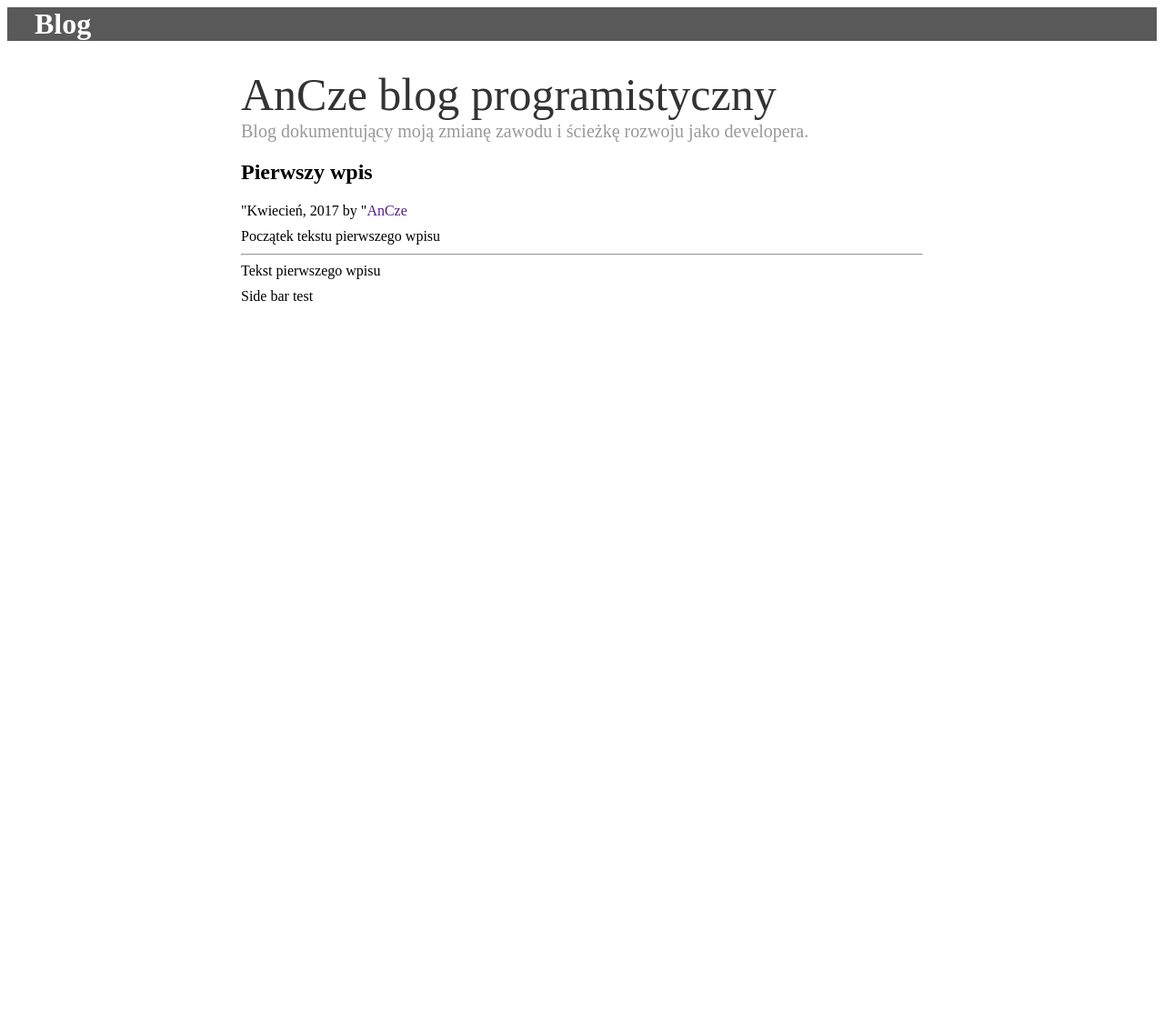
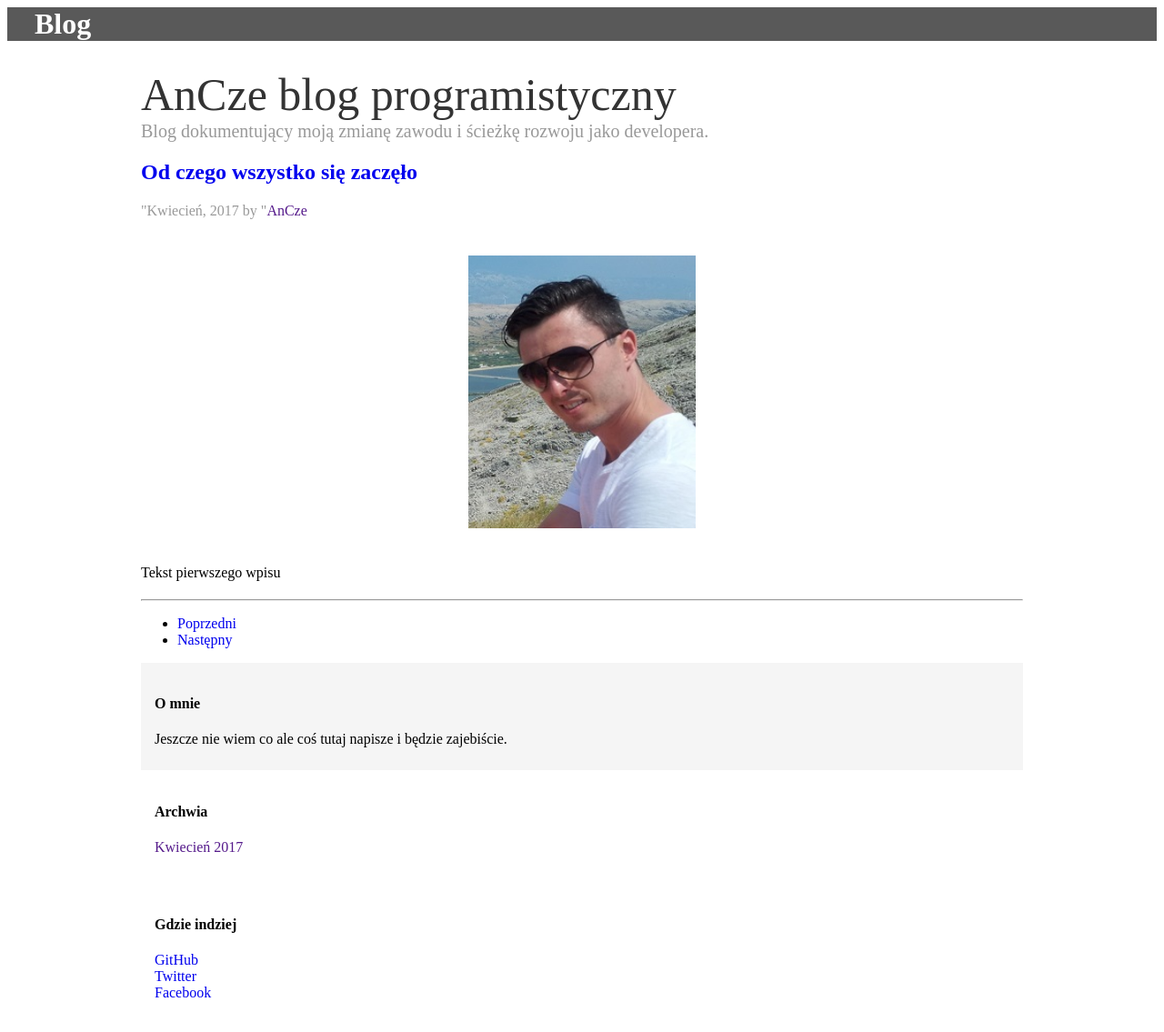
Before and after one commit to AnCze/AnCze.github.io, a website: page src/app/blog/blog.component.html in a window 1280 px wide. Shown: the whole page at 91% size. Before the commit the page ends 800 px from the top, so only its background shows below. Drawn offline with Linux system fonts and the light colour scheme; files whose address does not match are found by name.

Commit message:
Blog in progress

```diff
--- a/src/app/blog/blog.component.css
+++ b/src/app/blog/blog.component.css
@@ -12,7 +12,7 @@ a {
 }
 
 a:hover {
-    color: #FFFFFF;
+    color: #00c8d7;
 }
 
 p {
@@ -25,7 +25,7 @@ h1 {
 }
 
 .container {
-    width: 750px;
+    width: 970px;
     padding-right: 15px;
     padding-left: 15px;
     margin-left: auto;
@@ -47,6 +47,30 @@ h1 {
     color: #999;
 }
 
-.blog-sidebar {
-    float: right;
+.blogPostMeta {
+    margin-bottom: 40px;
+    color: #999;
 }
+
+.blogPostContent {
+    margin-top: 40px;
+    margin-bottom: 20px;
+}
+
+img {
+    display: block;
+    margin: auto;
+}
+
+.sidebarModuleAbout {
+    background-color: #f5f5f5;
+}
+
+.sidebarModule {
+    padding: 15px;
+}
+
+.listUnstyled {
+    list-style: none;
+    padding-left: 0;
+}
--- a/src/app/blog/blog.component.html
+++ b/src/app/blog/blog.component.html
@@ -9,26 +9,55 @@
             <h1>Blog</h1>
         </div>
     </div>
-
     <div class="container">
+        <div>
             <h1 class="blog-title">AnCze blog programistyczny</h1>
             <p class="blog-description">Blog dokumentujący moją zmianę zawodu i ścieżkę rozwoju jako developera.</p>
         </div>
 
-    <div class="row container">
+        <div class="row">
             <div class="col-sm-8">
+                <article>
+                    <header>
+                        <h2><a href="#">Od czego wszystko się zaczęło</a></h2>
+                        <p class="blogPostMeta">"Kwiecień, 2017 by "<a href="">AnCze</a></p>
+                    </header>
                     <div>
-                <h2>Pierwszy wpis</h2>
-                <p>"Kwiecień, 2017 by "<a href="">AnCze</a></p>
-                <p>Początek tekstu pierwszego wpisu</p>
-                <hr>
+                        <img src="app/images/aF.jpg" alt="Photo" width="250" height="300" align="middle">
+                    </div>
+                    <div class="blogPostContent">
                         <p>Tekst pierwszego wpisu</p>
                     </div>
+                    <hr>
+                </article>
+                <nav>
+                    <ul class="pager">
+                        <li><a href="#">Poprzedni</a></li>
+                        <li><a href="#">Następny</a></li>
+                    </ul>
+                </nav>
             </div>
-        <div class="col-sm-3">
-            <p>Side bar test</p>
+            <div class="col-sm-3 col-sm-offset-1">
+                <div class="sidebarModule sidebarModuleAbout">
+                    <h4>O mnie</h4>
+                    <p>Jeszcze nie wiem co ale coś tutaj napisze i będzie zajebiście.</p>
+                </div>
+                <div class="sidebarModule">
+                    <h4>Archwia</h4>
+                    <ol class="listUnstyled">
+                        <li><a href="">Kwiecień 2017</a></li>
+                    </ol>
+                </div>
+                <div class="sidebarModule">
+                    <h4>Gdzie indziej</h4>
+                    <ol class="listUnstyled">
+                        <li><a href="https://github.com/AnCze">GitHub</a></li>
+                        <li><a href="https://twitter.com/Andrzej_Wro?lang=pl">Twitter</a></li>
+                        <li><a href="https://www.facebook.com/andrzej.wroclaw.1">Facebook</a></li>
+                    </ol>
+                </div>
             </div>
         </div>
 
-
+    </div>
 </body>
```
Also changed, not shown: src/app/images/aF.jpg (added). Lines whose indentation alone changed are shown as unchanged.
